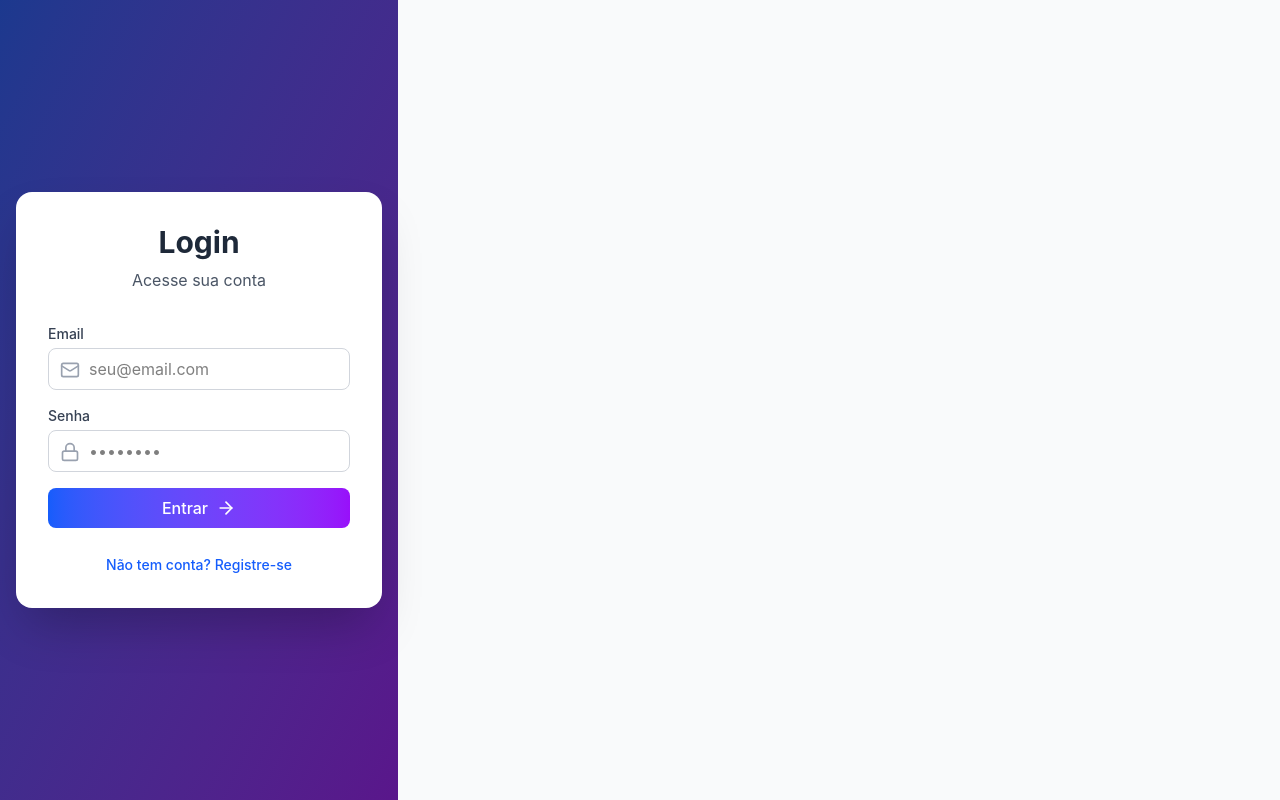
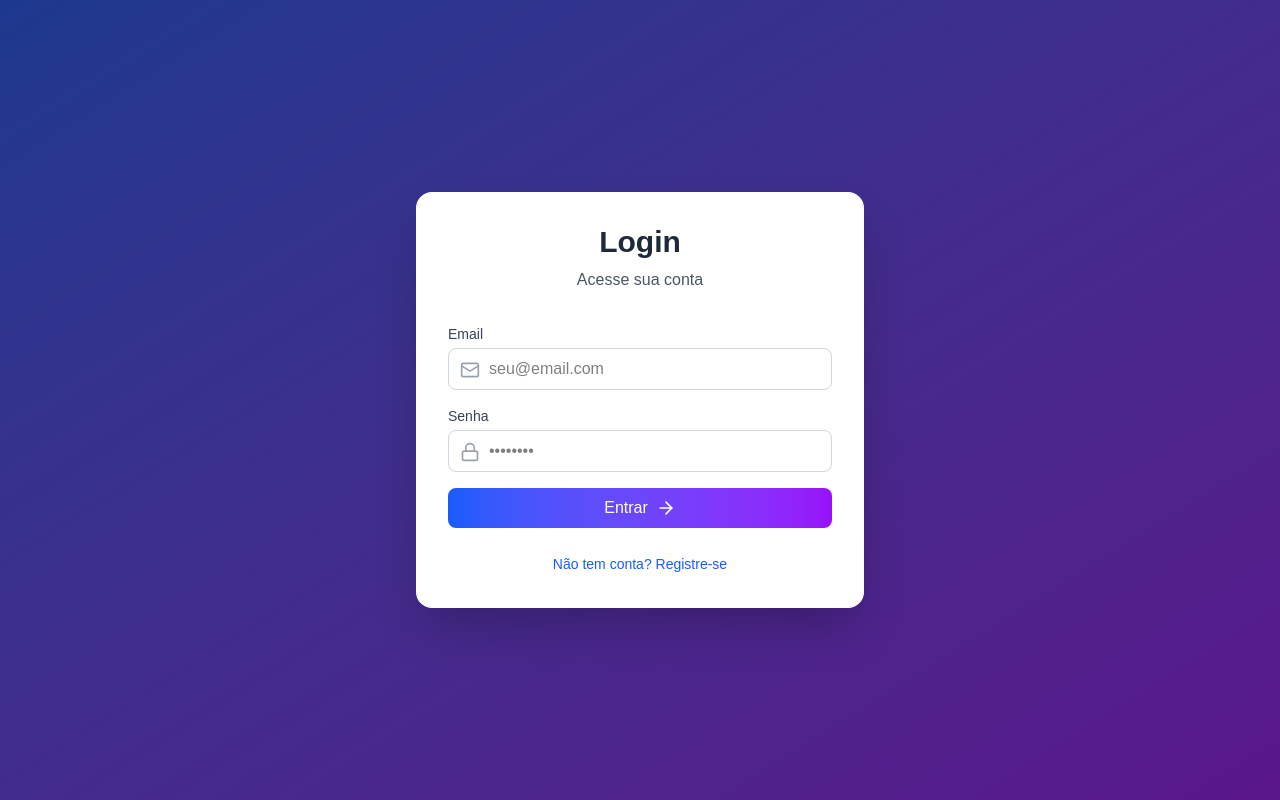
Before and after one commit to duarttdan/favela-da-sorte, a React (Vite) app: page / in a window 1280 px wide. Built offline with nearby package versions, Linux system fonts and the light colour scheme.

Commit message:
Restaurando layout original

```diff
--- a/src/index.css
+++ b/src/index.css
@@ -1,30 +1,7 @@
 @import "tailwindcss";
-
-/* Mantém o padrão do seu app e adiciona o relevo */
-:root {
-  font-family: Inter, system-ui, Avenir, Helvetica, Arial, sans-serif;
-}
 
 body {
   margin: 0;
-  display: flex;
-  place-items: center;
-  min-width: 320px;
-  min-height: 100vh;
-  background-color: #f9fafb; /* Cor de fundo cinza clara padrão */
+  background-color: #f9fafb;
+  font-family: sans-serif;
 }
-
-/* Classe de Relevo que não quebra o build */
-.relevo-premium {
-  background-color: white !important;
-  border: 1px solid #e5e7eb !important; /* Cor exata do gray-200 para evitar erro */
-  box-shadow: 0 10px 15px -3px rgba(0, 0, 0, 0.1), 0 4px 6px -2px rgba(0, 0, 0, 0.05) !important;
-  border-radius: 0.75rem !important;
-}
-
-/* Estilo do Título Favela da Sorte */
-.brand-title {
-  font-weight: 800;
-  color: #10b981; /* Verde esmeralda */
-  text-transform: uppercase;
-}
```
